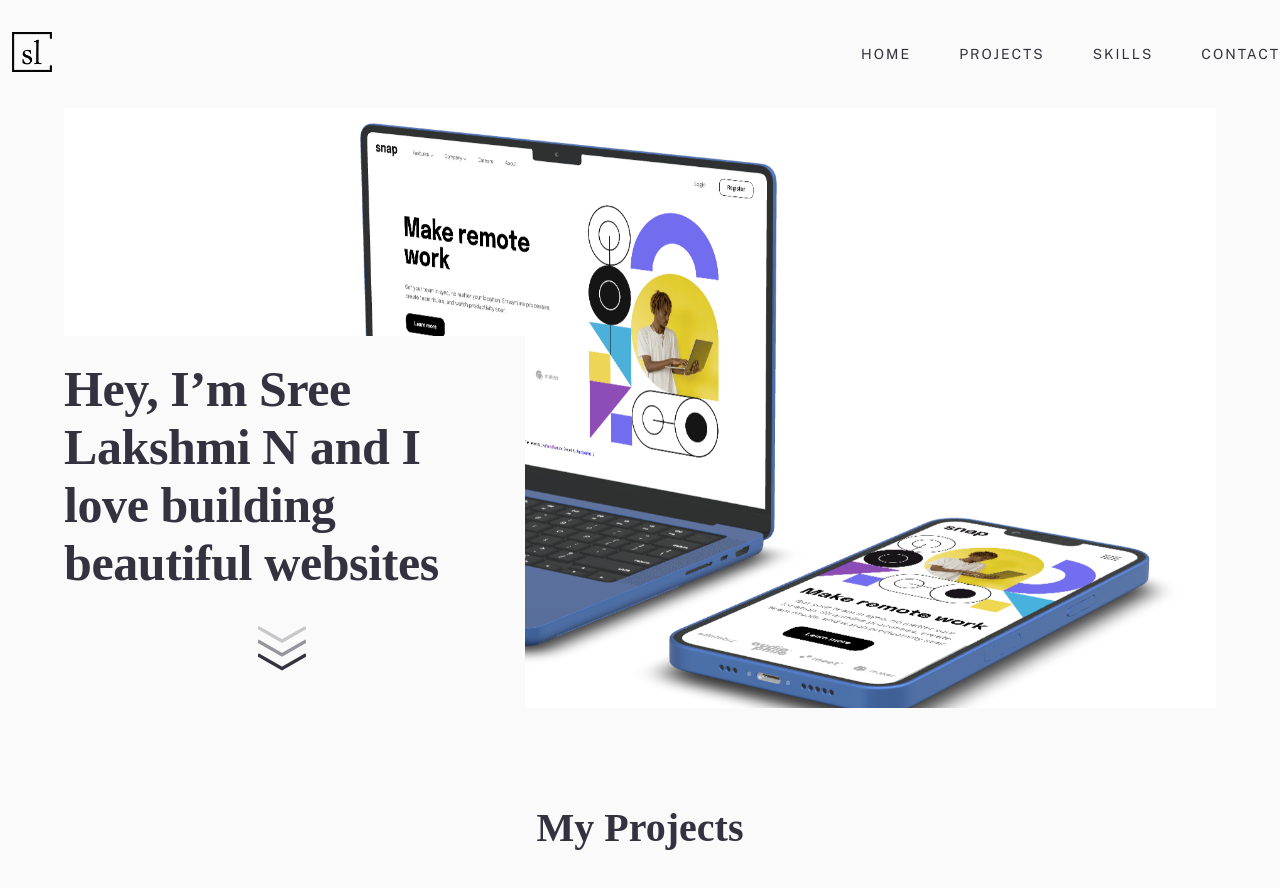
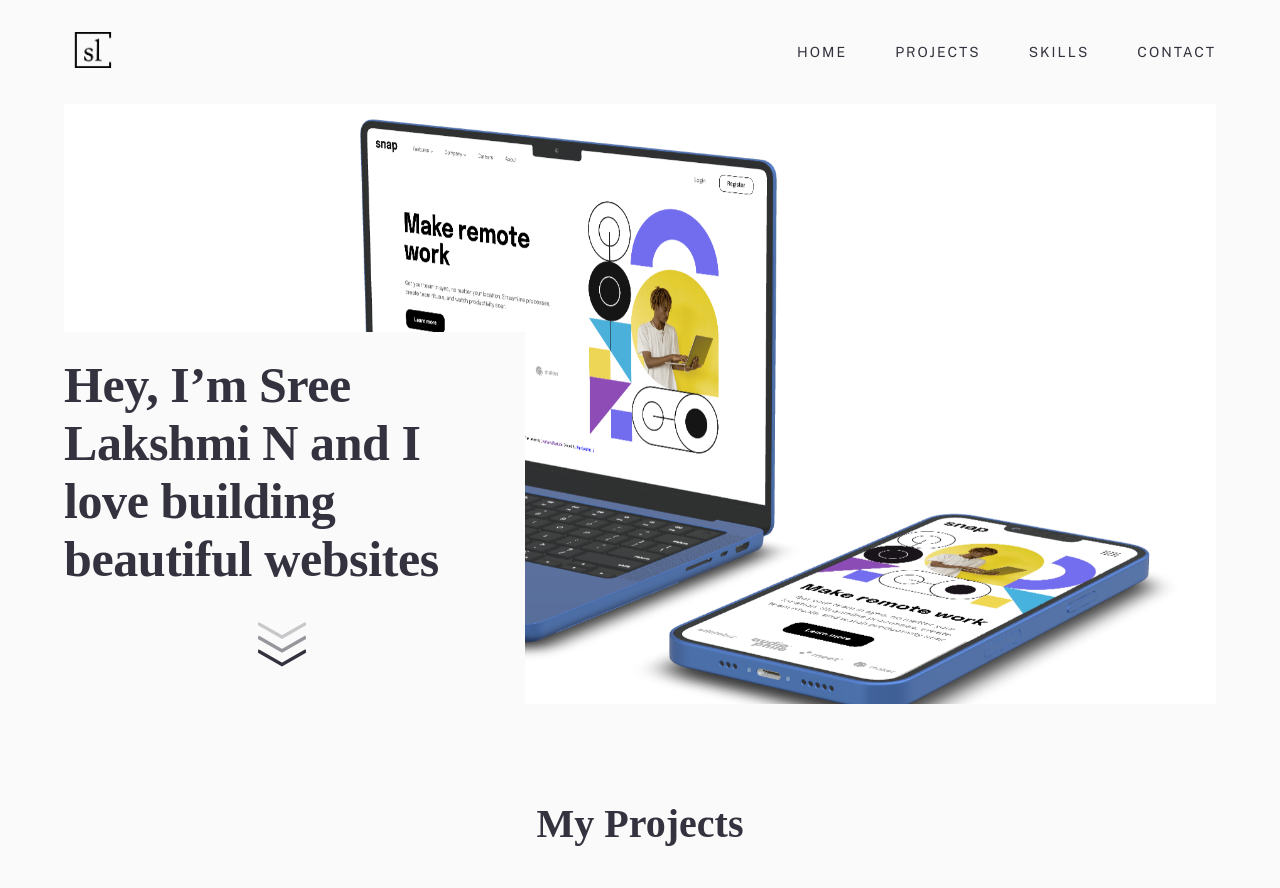
Before and after one commit to sree-lakshmi-n/portfolio, a React (Create React App) app: page / in a window 1280 px wide. Shown: the top 888 px of the page. Built offline with nearby package versions, Linux system fonts and the light colour scheme; a web font is replaced by a local one.

Commit message:
added container class to top nav

```diff
--- a/src/components/Header/Header.js
+++ b/src/components/Header/Header.js
@@ -7,7 +7,7 @@ import NavBar from "../NavBar/NavBar";
 export default function Header() {
   return (
     <header className="header">
-      <FlexWrapper className="nav__top flex-center-v">
+      <FlexWrapper className="nav__top flex-center-v container">
         <Logo />
         <NavBar />
       </FlexWrapper>
```
